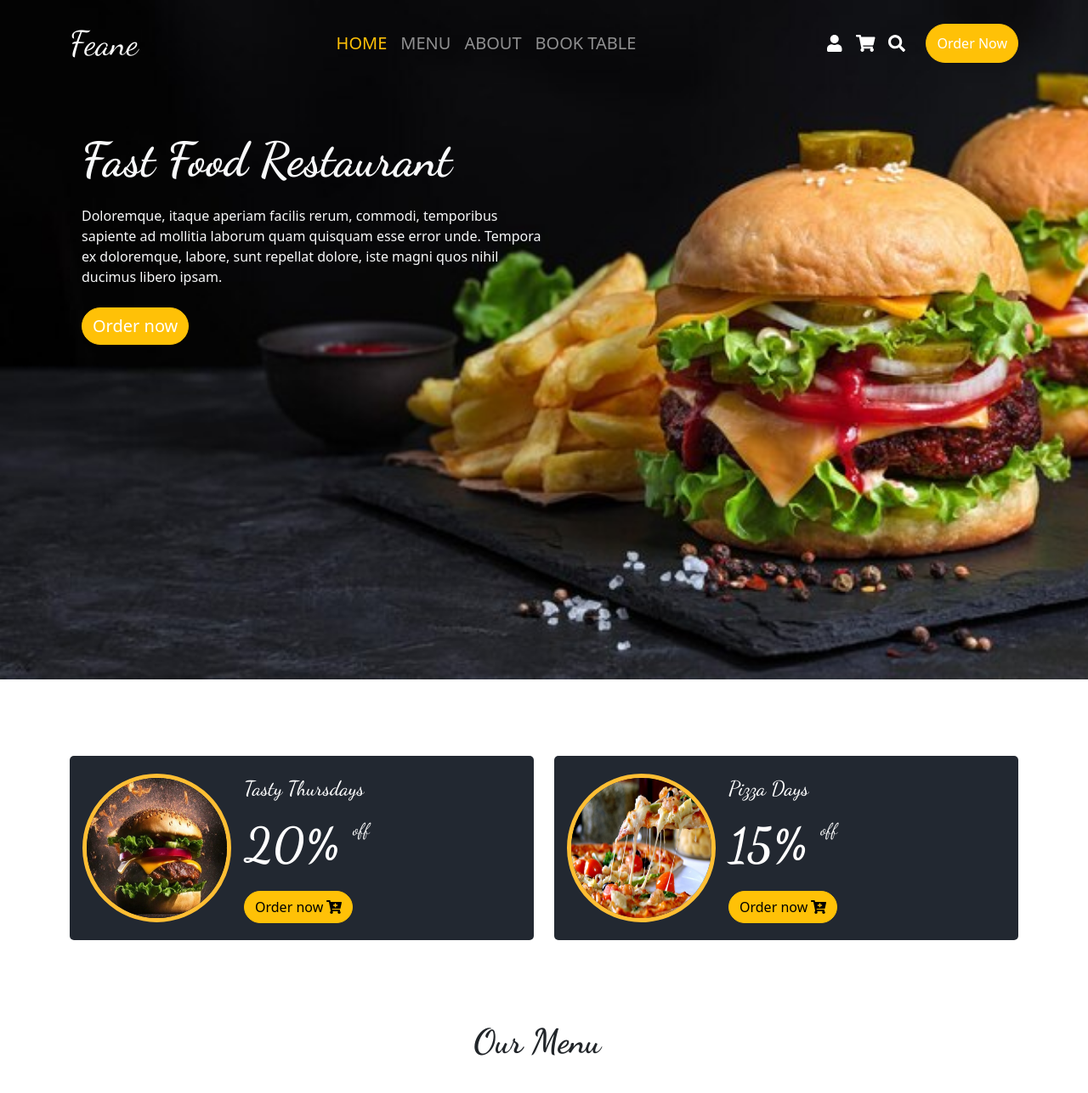
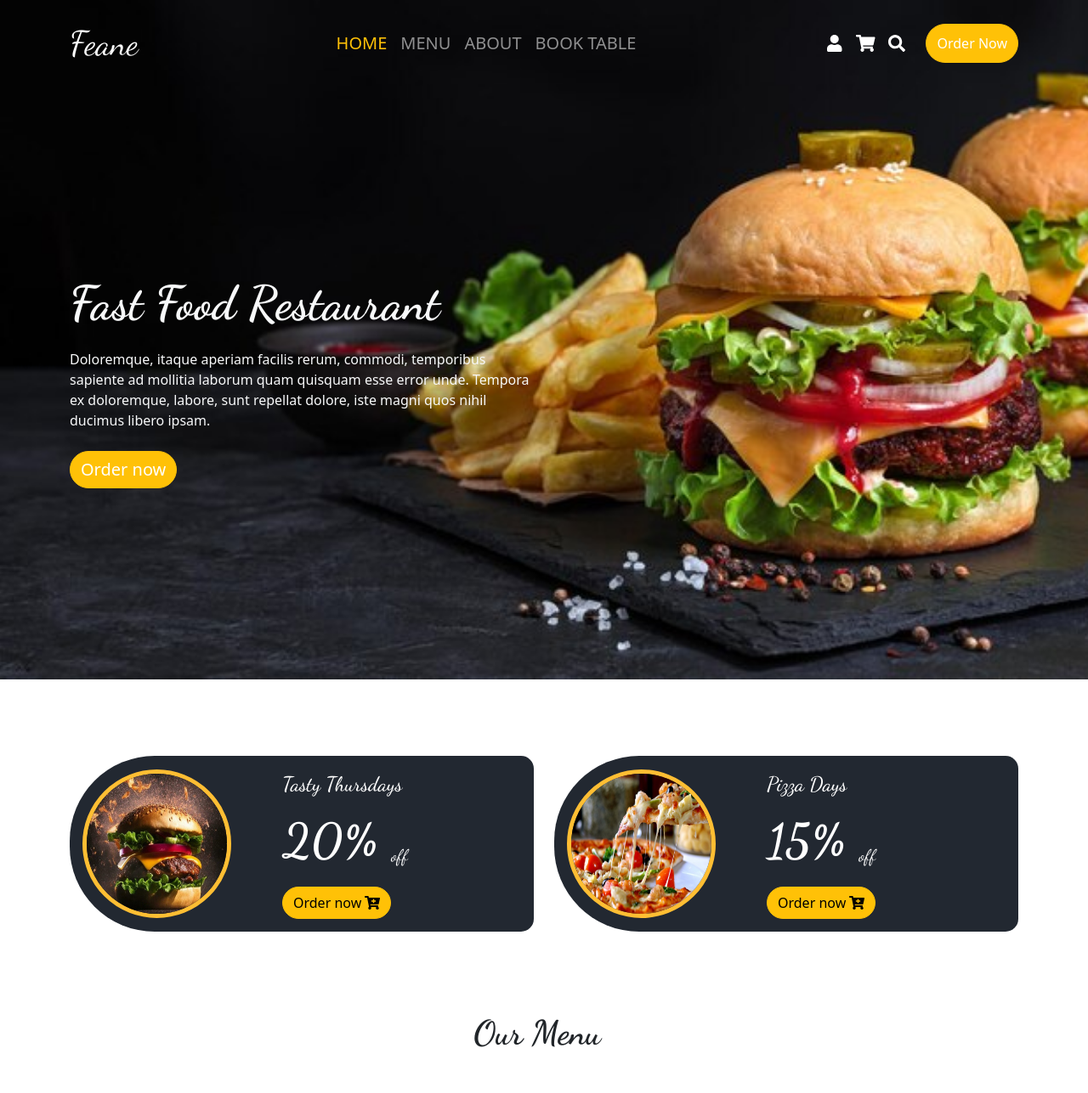
Before and after one commit to ShariarRemon/SecondBlog, a plain HTML site: page index.html in a window 1280 px wide. Shown: the top 1287 px of the page at 85% size. Drawn offline with nearby package versions, Linux system fonts and the light colour scheme.

Commit message:
herotext

```diff
--- a/index.html
+++ b/index.html
@@ -70,15 +70,21 @@
                     </div>
                 </div>
             </nav>
-            <div class="col-6 p-5 mx-5 text-light">
+            <div class="container">
+                <div class="row">
+                    <div class="col-6 hero_area_text justify-content-center text-light">
                         <h1 class="navbar-brand h1">Fast Food Restaurant</h1>
                         <p class="fs-6">
-                    Doloremque, itaque aperiam facilis rerum, commodi, temporibus sapiente ad mollitia laborum quam
-                    quisquam esse error unde. Tempora ex doloremque, labore, sunt repellat dolore, iste magni quos nihil
+                            Doloremque, itaque aperiam facilis rerum, commodi, temporibus sapiente ad mollitia laborum
+                            quam
+                            quisquam esse error unde. Tempora ex doloremque, labore, sunt repellat dolore, iste magni
+                            quos nihil
                             ducimus libero ipsam.
                         </p>
                         <div class="py-2">
                             <button class="btn btn-warning rounded-pill text-white fs-5">Order now</button>
+                        </div>
+                    </div>
                 </div>
             </div>
         </div>
@@ -92,12 +98,13 @@
                     <div class="col-md-6">
                         <div class="box">
                             <div class="img_box">
-                                <img src="images/juicy-beef-burger-on-a-wooden-board-isolated-on-black-background-ai-generated-free-photo.jpg"
-                                    alt="img" width="165" height="165">
+                                <img class="object-fit-cover"
+                                    src="images/juicy-beef-burger-on-a-wooden-board-isolated-on-black-background-ai-generated-free-photo.jpg"
+                                    alt="img" width="100%" height="100%">
                             </div>
                             <div>
                                 <h1 class="navbar-brand fs-4">Tasty Thursdays</h1>
-                                <div class="d-flex">
+                                <div class="d-flex align-items-end">
                                     <h3 class="h1 navbar-brand">20%</h3>
                                     <p class="navbar-brand">off</p>
                                 </div>
@@ -112,11 +119,12 @@
                     <div class="col-md-6">
                         <div class="box">
                             <div class="img_box">
-                                <img src="images/pizza-5179939_640.jpg" alt="img" width="165" height="165">
+                                <img class="object-fit-cover" src="images/pizza-5179939_640.jpg" alt="img" width="100%"
+                                    height="100%">
                             </div>
                             <div>
                                 <h1 class="navbar-brand fs-4">Pizza Days</h1>
-                                <div class="d-flex">
+                                <div class="d-flex align-items-end">
                                     <h3 class="h1 navbar-brand">15%</h3>
                                     <p class="navbar-brand">off</p>
                                 </div>
@@ -135,7 +143,7 @@
     <!-- offer area end -->
     <!-- food section start -->
     <div class="food_section">
-        <div class="conrainer">
+        <div class="container">
             <div class="food_header">
                 <h2 class="navbar-brand h2">Our Menu</h2>
             </div>
@@ -147,7 +155,7 @@
                 <li class="f_list">Fries</li>
             </ul>
             <div class="food_content">
-                <div class="row px-3 mx-5">
+                <div class="row">
                     <div class="col-4">
                         <div class="visual_box">
                             <div class="v_img_box">
@@ -331,8 +339,8 @@
                 </div>
             </div>
         </div>
-
     </div>
+    <!-- food section end -->
 
     <script src="https://cdnjs.cloudflare.com/ajax/libs/bootstrap/5.0.1/js/bootstrap.min.js"
         integrity="sha512-EKWWs1ZcA2ZY9lbLISPz8aGR2+L7JVYqBAYTq5AXgBkSjRSuQEGqWx8R1zAX16KdXPaCjOCaKE8MCpU0wcHlHA=="
--- a/style.css
+++ b/style.css
@@ -27,6 +27,12 @@
   margin-bottom: 15px;
 }
 
+.hero_area_text {
+  display: flex;
+  height: calc(100vh - 102px);
+  flex-direction: column;
+}
+
 .offer_area {
   position: relative;
   padding-top: 45px;
@@ -37,8 +43,8 @@
   display: flex;
   align-items: center;
   margin-top: 45px;
-  padding: 20px 15px;
-  border-radius: 5px;
+  padding: 15px;
+  border-radius:100px 15px 15px 100px;
   background-color: #222831;
   color: white;
 }
@@ -47,11 +53,19 @@
   width: 175px;
   min-width: 175px;
   height: 175px;
-  margin-right: 15px;
+  margin-right: 60px;
   position: relative;
   overflow: hidden;
-  border-radius: 100%;
+  border-radius: 50%;
   border: 5px solid #ffbe33;
+}
+
+.box .img_box img {
+  transition: all 1s;
+}
+
+.box:hover .img_box img {
+  transform: scale(1.2);
 }
 
 .food_section {
@@ -123,3 +137,7 @@
   border-radius: 100%;
   align-items: center;
 }
+
+.nav-link:hover {
+  color: #ffbe33 !important;
+}
```
Lines whose indentation alone changed are shown as unchanged.
